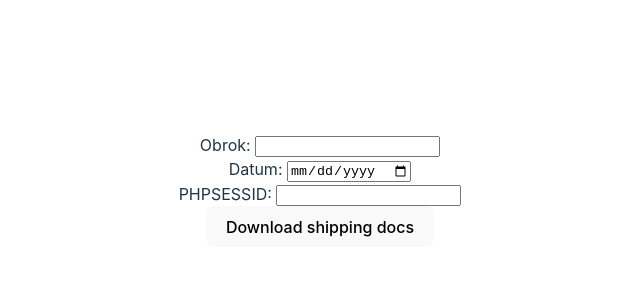
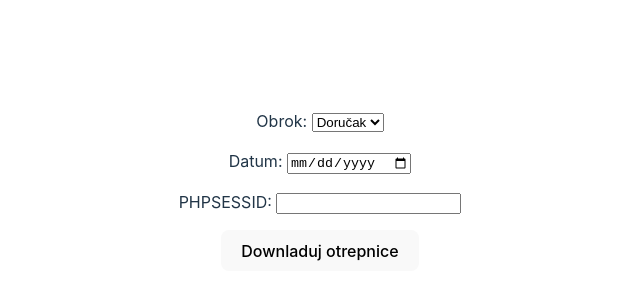
Before and after one commit to BorakL/electron-course, a React (Vite) app: page / in a window 1280 px wide. Shown: the part 210-510 px from the top of the page, without its empty margins (320-960 px from the left). Built offline with nearby package versions, Linux system fonts and the light colour scheme.

Commit message:
added form at app

```diff
--- a/src/ui/App.tsx
+++ b/src/ui/App.tsx
@@ -1,8 +1,27 @@
 import { useEffect } from 'react'
 import './App.css'
 import klinike from "./../../data/klinike.json";
+import {useForm} from 'react-hook-form';
 
 function App() {
+  type FormValues = {
+    category: 1 | 2 | 3,
+    date: string,
+    session: string
+  }
+  const form = useForm<FormValues>({
+    defaultValues: {
+      category: 1,
+      date: "",
+      session: ""
+    }
+  });
+  const {register, handleSubmit, formState, getValues} = form;
+  const {errors} = formState;
+
+  const onSubmit = () => {
+    downloadShippingDocs()
+  }
 
   useEffect(()=>{
 
@@ -11,20 +30,16 @@ function App() {
   const downloadShippingDocs = async () => {
     const refererUrl = "https://prochef.rs/hospital/otpremnice.php"
     const url = "https://prochef.rs/hospital/create_pdf_invoice_otpremnica_v1.php"
-    const category = 2;
-    const date = "12-01-2025";
-    const session = "107su6vf0qtb03ggkh9rr2rt0a"
+    const {category, date, session} = getValues();
     try{
-      await window.electronApp.createFullFolder(
-        {
+      await window.electronApp.createFullFolder({
           cliniks: klinike,
           url,
           refererUrl,
           category,
           date,
           session
-        }
-      )
+        })
     }catch(error){
       console.error("Greška pri pozivanju createFullFolder:", error)
     }
@@ -33,25 +48,55 @@ function App() {
   return (
     <div className='App'>
       <div>
-        <form action="">
+        <form onSubmit = {handleSubmit(onSubmit)}>
           <div>
             <label htmlFor="category">Obrok: </label>
-            <input type="number" name="category" id="category" />
+            <select {...register("category", {
+                required: {
+                  value: true,
+                  message: "Izaberi obrok"
+                },
+                valueAsNumber: true,
+                validate: value => [1,2,3].includes(value)  || 'Izaberi validan obrok'
+              })}
+            >
+              <option value={1}>Doručak</option>
+              <option value={2}>Ručak</option>
+              <option value={3}>Večera</option>
+            </select>
+            <p>{errors.category?.message}</p>
           </div>
           <div>
             <label htmlFor="data">Datum: </label>
-            <input type="date" name="date" id="date" />
+            <input
+              type="date"
+              id="date"
+              {...register("date", {
+                required: {
+                  value: true,
+                  message: "Selektujt datum"
+                }
+              })} />
+              <p>{errors.date?.message}</p>
           </div>
           <div>
             <label htmlFor="session">PHPSESSID: </label>
-            <input type="text" name="session" id="session" />
+            <input
+              type="text"
+              id="session"
+              {...register("session", {
+                required: {
+                  value: true,
+                  message: "Unesi PHPSESSID"
+                }
+              })} />
+              <p>{errors.session?.message}</p>
+          </div>
+          <div>
+            <button>Downladuj otrepnice</button>
           </div>
         </form>
       </div>
-      <div className="read-the-docs">
-        <button onClick={downloadShippingDocs}>Download shipping docs</button>
-      </div>
-
     </div>
   )
 }
```
